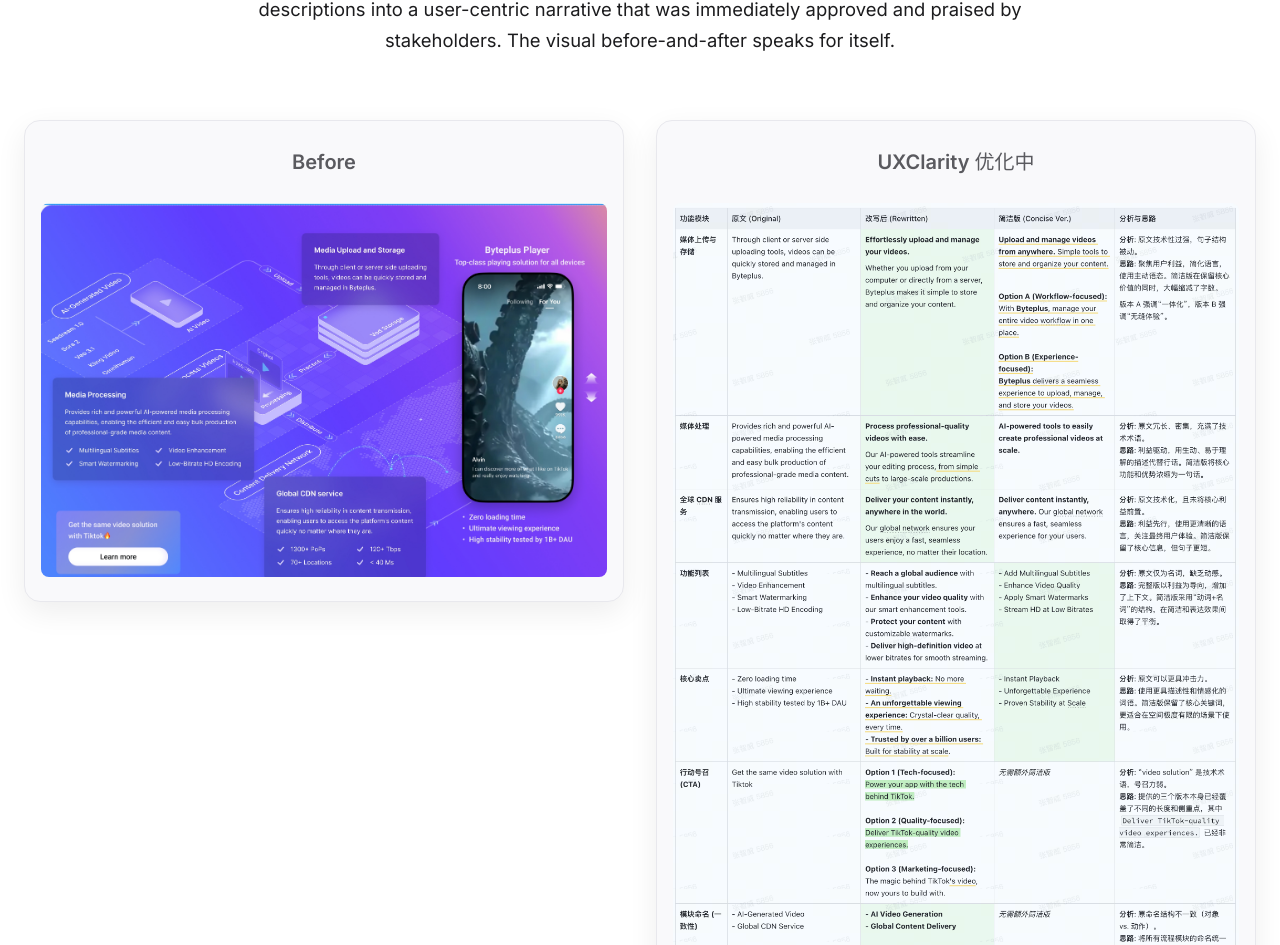
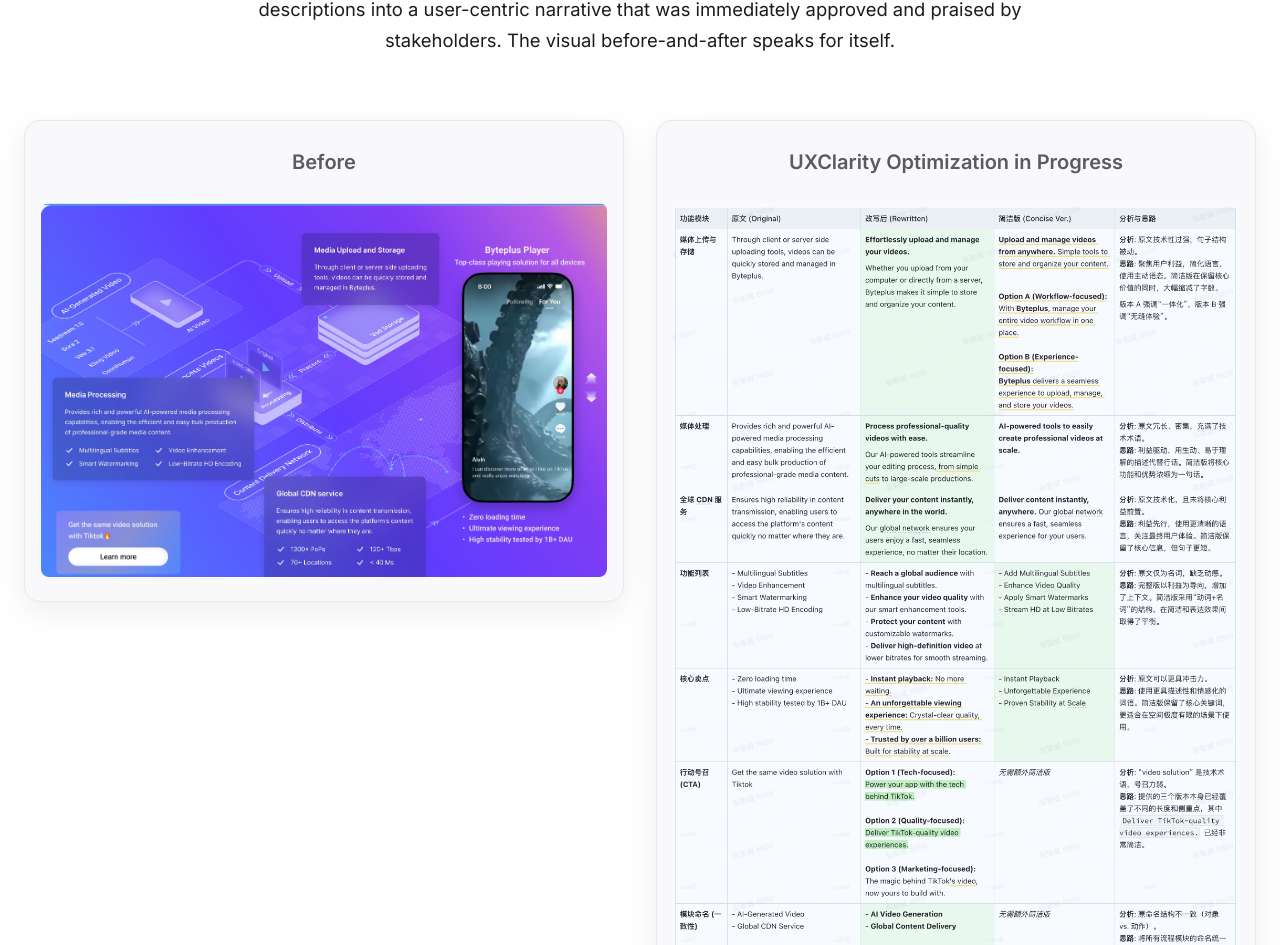
Before and after one commit to yuanshan8053/uxclarity-showcase, a React (Vite) app: page / in a window 1280 px wide. Shown: the part 2232-3177 px from the top of the page. Built offline with nearby package versions, Linux system fonts and the light colour scheme.

Commit message:
fix: Use English for after image title

```diff
--- a/src/App.jsx
+++ b/src/App.jsx
@@ -73,7 +73,7 @@
               <img src={beforeImage} alt="Before UXClarity optimization" />
             </div>
             <div className="image-wrapper">
-              <h4>UXClarity 优化中</h4>
+              <h4>UXClarity Optimization in Progress</h4>
               <img src={afterImage} alt="After UXClarity optimization" />
             </div>
           </div>
```
